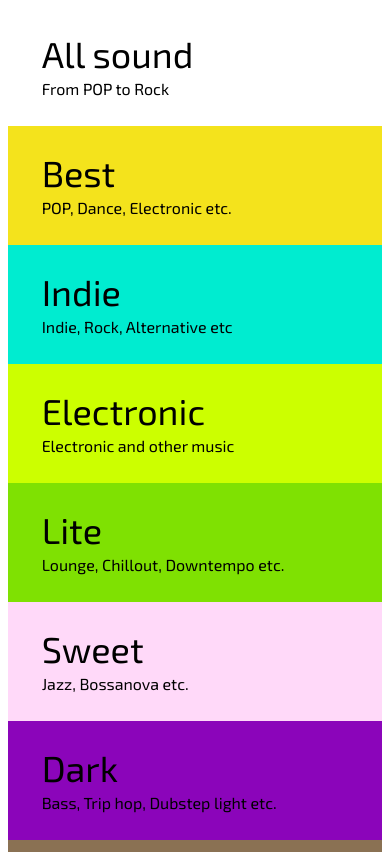
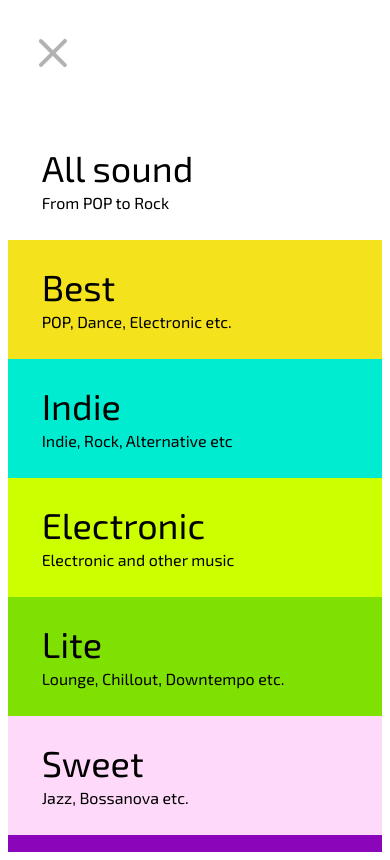
Before and after one commit to lyucean/soundsession, a Vue app: page /select in a window 390 px wide. Built offline with nearby package versions, Linux system fonts and the light colour scheme.

Commit message:
+ Первая страница - выбор станций + кнопка закрыть по умолчанию ведёт на all + Поправил скрол в странице выбора станций

```diff
--- a/src/components/home/home.css
+++ b/src/components/home/home.css
@@ -193,4 +193,12 @@
     .home {
         grid-template-rows: 20px 1fr 40px;
     }
+
+    .home__selector {
+        height: 80px;
+    }
+
+    .home__selector-link {
+        margin: 30px 20px 20px 30px;
+    }
 }
--- a/src/components/selectStation/selectStation.css
+++ b/src/components/selectStation/selectStation.css
@@ -6,7 +6,8 @@
 .select-station {
     display: flex;
     grid-template-columns: 1fr;
-    height: 100vh;
+    height: var(--real_height);
+    /*height: 100vh;*/
     overflow: auto;
     flex-direction: column;
 }
@@ -43,7 +44,7 @@
 .select-station__grid {
     flex-grow: 3;
     display: grid;
-    height: 100vh;
+    height: calc(100vh - 114px);
     grid-template-columns: 1fr 1fr 1fr;
 }
 
@@ -51,6 +52,7 @@
 .station {
     display: grid;
     align-items: center;
+    /*height: calc(100vh/4);*/
     cursor: pointer;
     transition-duration: 400ms;
     -webkit-tap-highlight-color: transparent; /* for removing the highlight */
@@ -62,7 +64,7 @@
 
 .station__link {
     text-decoration: none;
-    height: 100%;
+    /*height: 100%;*/
     display: grid;
     -webkit-box-align: center;
     -ms-flex-align: center;
@@ -70,8 +72,8 @@
 }
 
 .station_wrap {
-    height: auto;
-    width: auto;
+    /*height: auto;*/
+    /*width: auto;*/
     margin-left: 15%;
     margin-right: 10%;
     text-decoration: none;
@@ -123,7 +125,6 @@
 
 @media (min-width: 768px) and (max-width: 1024px) and (orientation: landscape) {
     .select-station {
-        overflow: scroll;
         height: var(--real_height);
     }
 }
@@ -131,7 +132,6 @@
 @media (min-width: 320px) and (max-width: 767px) {
     /*@media (min-width: 320px) and (max-width: 374px)*/
     .select-station {
-        overflow: scroll;
         height: var(--real_height);
         grid-template-rows: 90px 1fr;
     }
@@ -169,7 +169,19 @@
 }
 
 /* планшет */
-@media (max-height: 500px) {
+@media (min-height: 500px) and ( max-height: 600px) {
+    .station__title {
+        font-size: 28px;
+        line-height: 120%;
+    }
+
+    .station__genres {
+        font-size: 14px;
+        line-height: 20px;
+    }
+}
+
+@media (max-height: 499px) {
 
     .select-station__close {
         height: 80px;
--- a/src/components/selectStation/selectStation.vue
+++ b/src/components/selectStation/selectStation.vue
@@ -1,6 +1,6 @@
 <template>
   <div :style="setVarCSS" class="select-station">
-    <div class="select-station__close" v-if="linkBackShow">
+    <div class="select-station__close">
       <router-link
         :to="linkBack"
         class="select-station__close-link">
@@ -42,7 +42,6 @@
         appear_delay: 50, // время задержки перед появлением/исчезновением каждого элемента
         hoverEffectIsActive: false,
         linkBack: '/all', // на всякий по умолчанию /all
-        linkBackShow: false,
         realHeight: document.documentElement.clientHeight,
       }
     },
@@ -84,19 +83,19 @@
     },
     beforeRouteEnter (to, from, next) {
       next(vm => {
-        // экземпляр компонента доступен как `vm`
-        // отслеживание, показывать ли ссылку назад
+        // Если это первый запуск, тогда кнопка назад это /all
         if (from.path !== '/') {
           vm.linkBack = from.path
-          vm.linkBackShow = true
+        } else {
+          vm.linkBack = '/all'
         }
       })
     },
     methods: {
       // Пробросим собыите срабатывания мыши
       recalculateHeight () {
-        console.log(window.outerHeight)
-        this.realHeight = window.outerHeight // изменим высотку экрана
+        // пересчитаем высоту экрана, window.outerHeight не работает
+        this.realHeight = document.documentElement.clientHeight // изменим высотку экрана
       }
     },
     computed: {
```
